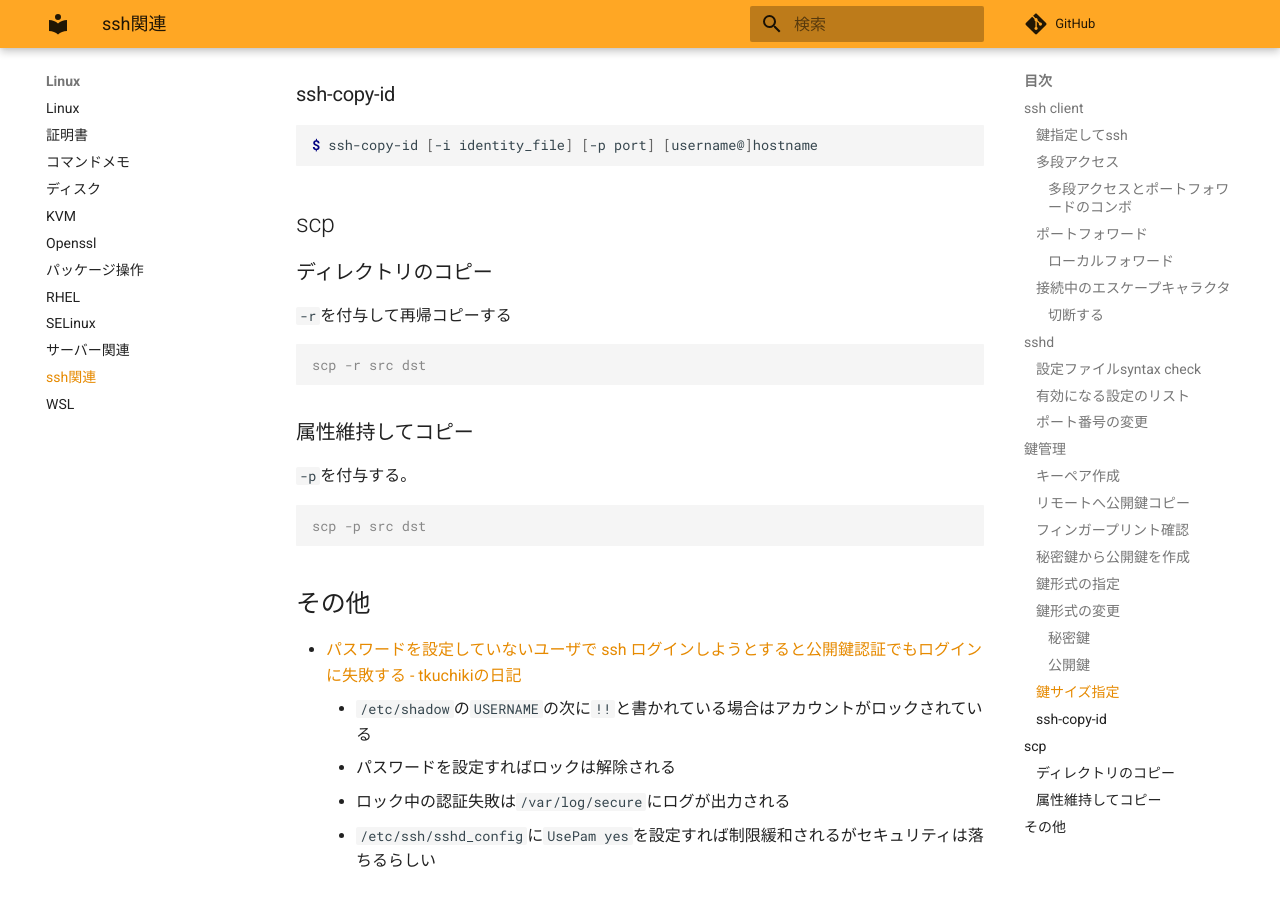
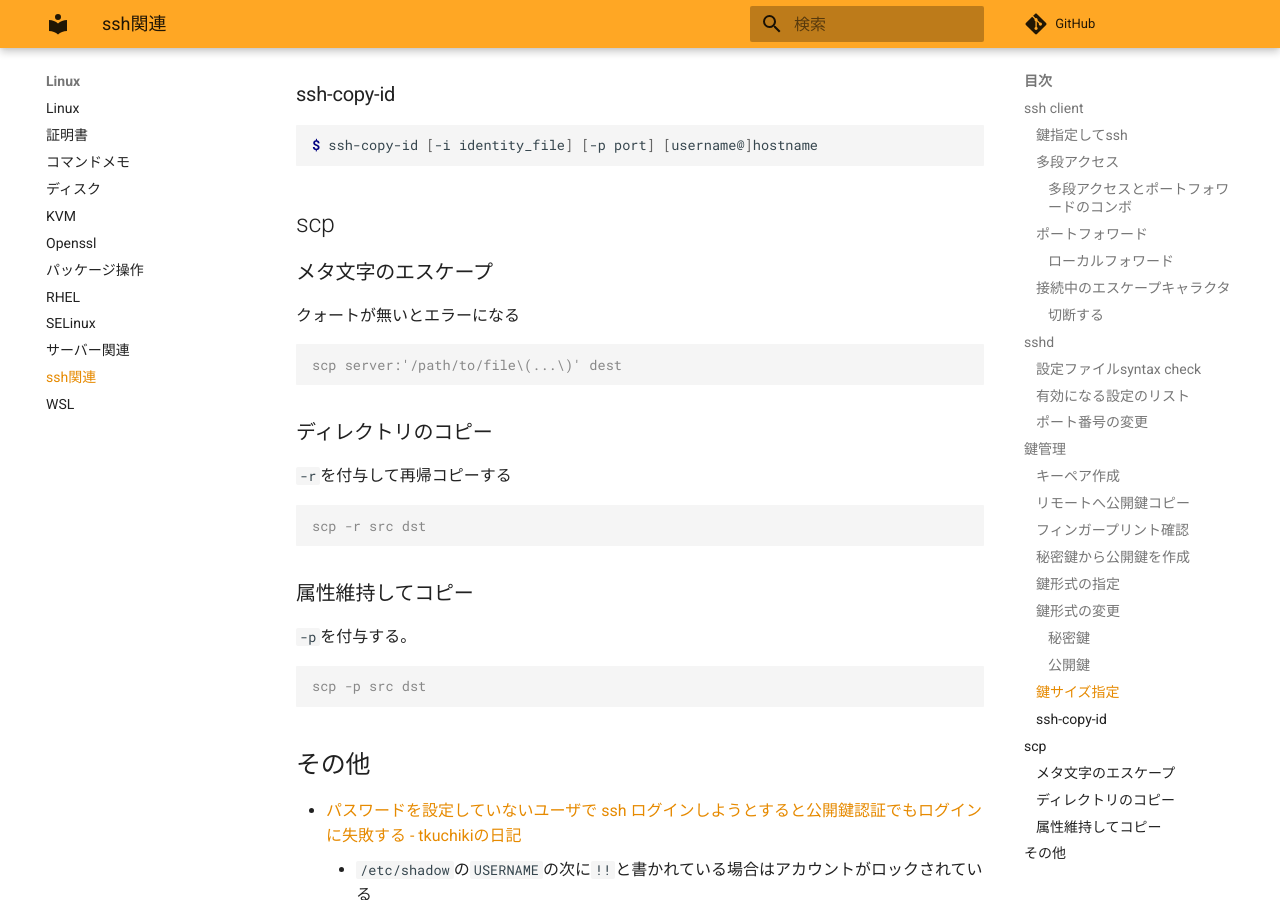
Before and after one commit to zaki-lknr/docs, an MkDocs documentation site: the page built from docs/Linux/ssh.md, in a window 1280 px wide and 900 px high, scrolled down 5412 px. Built offline with MkDocs 1.6.1 and Material for MkDocs 9.7.7, drawn with Linux system fonts in a browser that asks for light colours; comment, search, counter and statistics services are not loaded.

Commit message:
add: linux/ssh: scpでパスのエスケープ

````diff
--- a/docs/Linux/ssh.md
+++ b/docs/Linux/ssh.md
@@ -257,6 +257,14 @@ $ ssh-copy-id [-i identity_file] [-p port] [username@]hostname
 
 ## scp
 
+### メタ文字のエスケープ
+
+クォートが無いとエラーになる
+
+```console
+scp server:'/path/to/file\(...\)' dest
+```
+
 ### ディレクトリのコピー
 
 `-r`を付与して再帰コピーする
````
